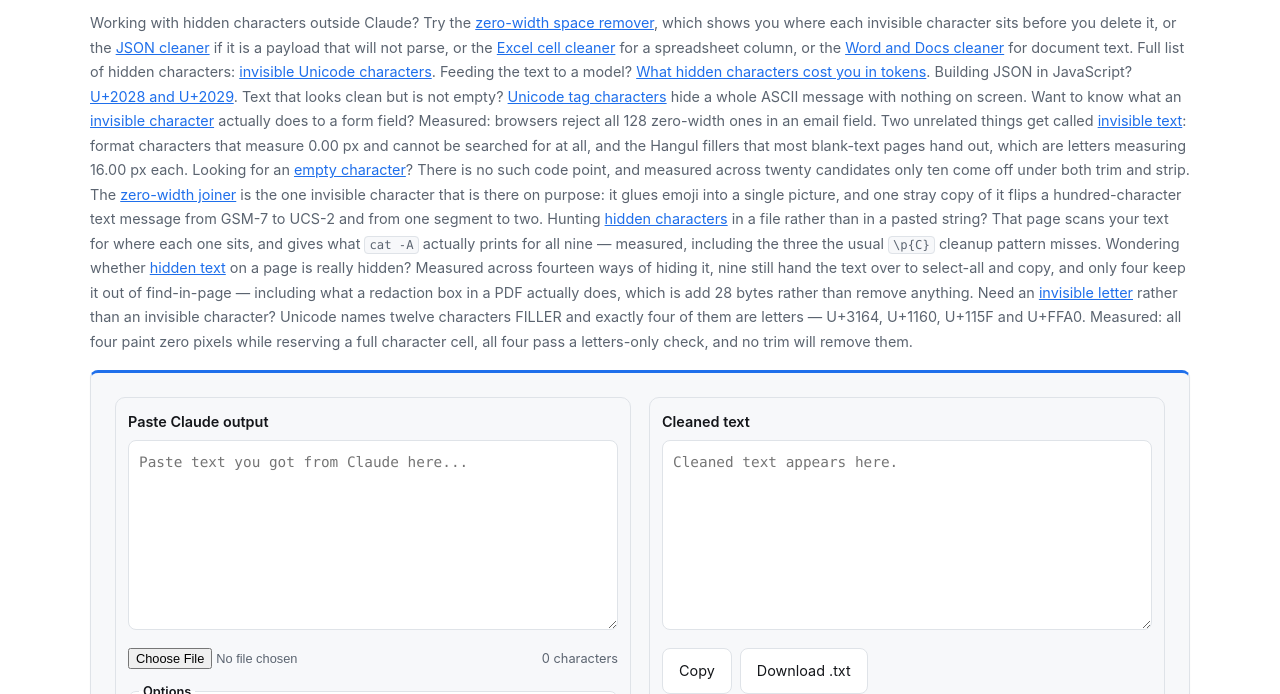
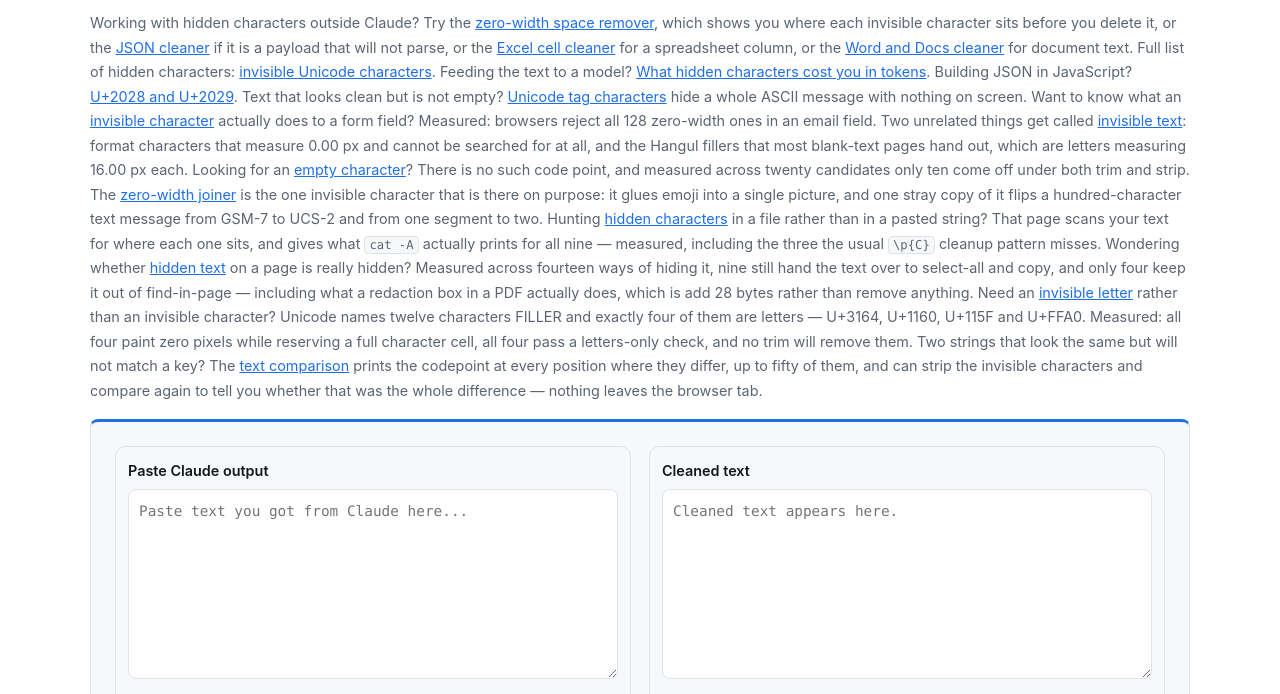
Before and after one commit to f6946672/stripinvisible, a website: page index.html in a window 1280 px wide. Shown: the part 59-753 px from the top of the page. Drawn offline with Linux system fonts and the light colour scheme.

Commit message:
site: index.html

```diff
--- a/index.html
+++ b/index.html
@@ -113,7 +113,11 @@
     Need an <a href="/invisible-letter">invisible letter</a> rather than an invisible character?
     Unicode names twelve characters FILLER and exactly four of them are letters &mdash; U+3164,
     U+1160, U+115F and U+FFA0. Measured: all four paint zero pixels while reserving a full
-    character cell, all four pass a letters-only check, and no trim will remove them.</p>
+    character cell, all four pass a letters-only check, and no trim will remove them.
+    Two strings that look the same but will not match a key? The
+    <a href="/compare-text">text comparison</a> prints the codepoint at every position where they
+    differ, up to fifty of them, and can strip the invisible characters and compare again to tell
+    you whether that was the whole difference &mdash; nothing leaves the browser tab.</p>
 
   <section class="tool">
 
```
